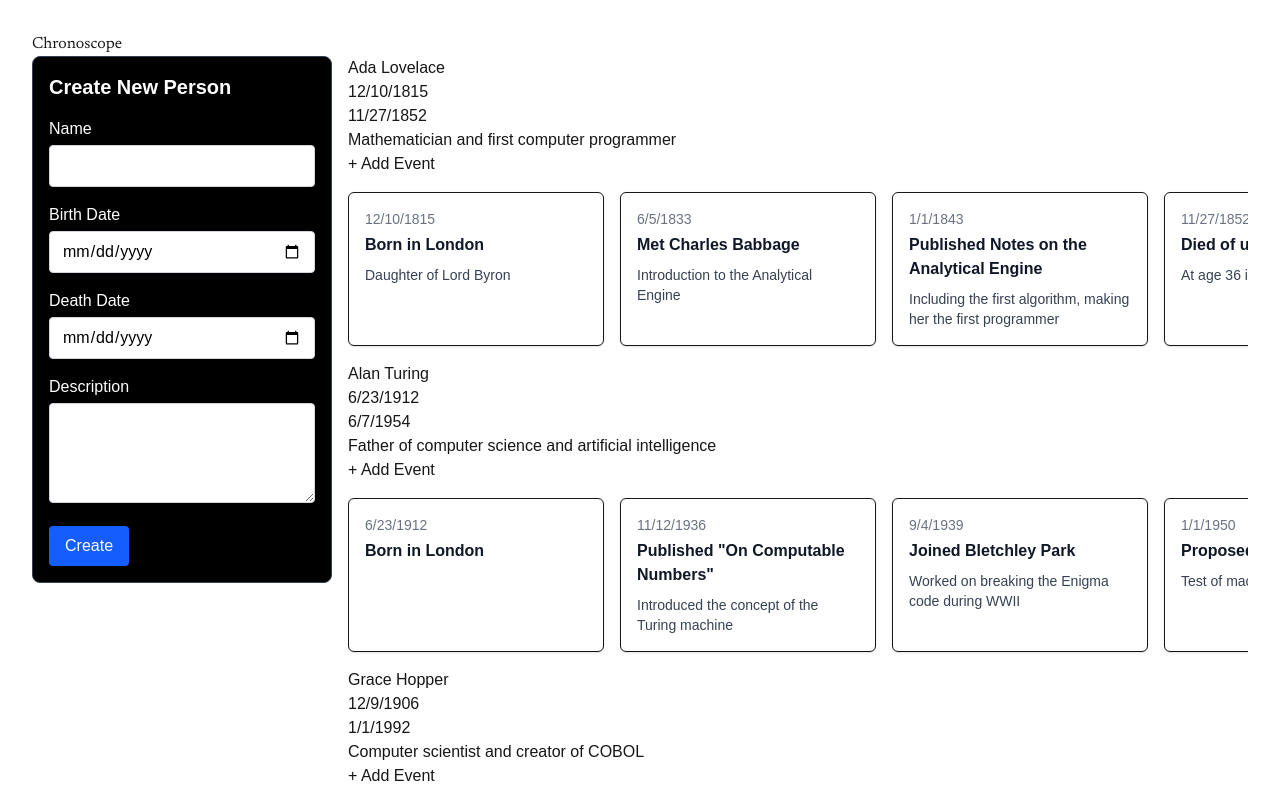
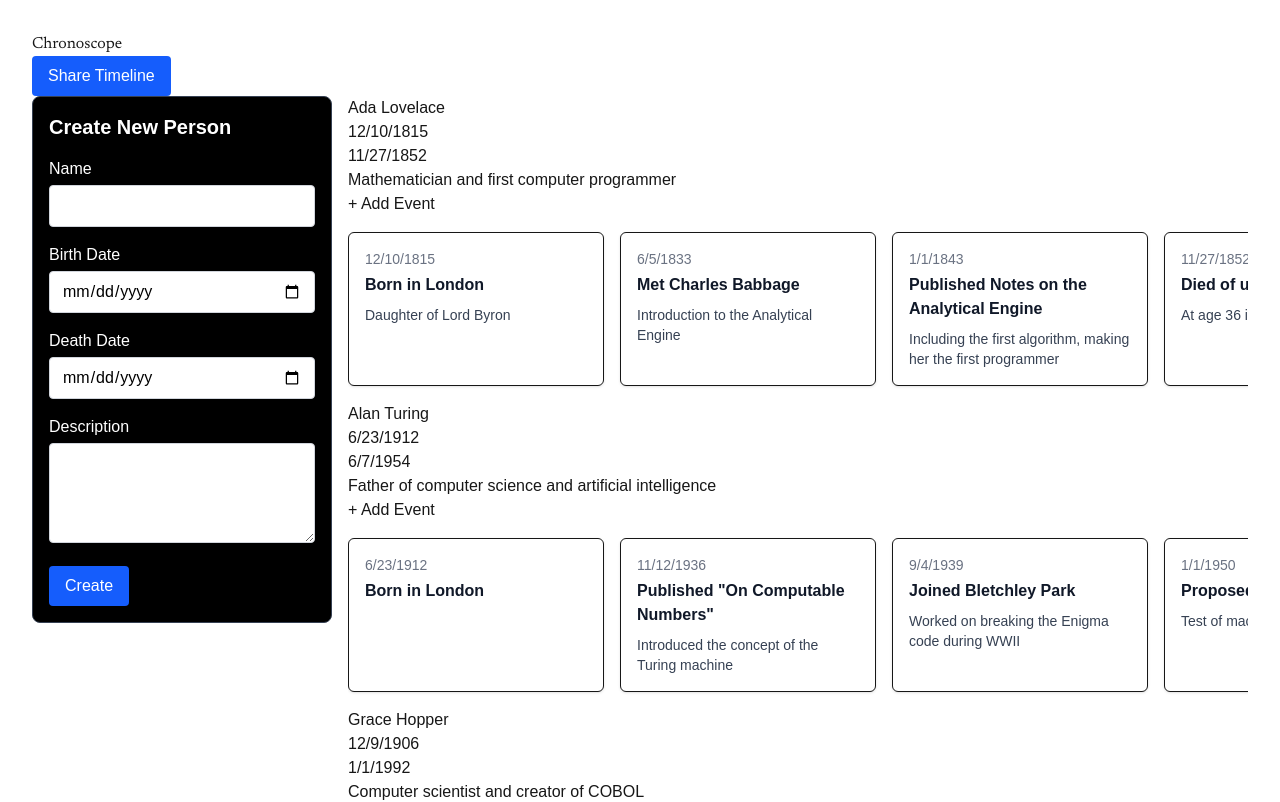
Before and after one commit to joelstransky/chronoscope, a Next.js app: page / in a window 1280 px wide. Shown: the top 802 px of the page. Built offline with nearby package versions, Linux system fonts and the light colour scheme.

Commit message:
share button

```diff
--- a/app/page.tsx
+++ b/app/page.tsx
@@ -1,4 +1,5 @@
 import { Newsreader } from "next/font/google";
+import ShareButton from "@/components/ShareButton";
 import CreatePersonForm from "@/components/timeline/CreatePersonForm";
 import Person from "@/components/timeline/Person";
 import { getAllPeople, getPersonsByIds } from "@/lib/data-store";
@@ -21,6 +22,7 @@ export default async function HomePage(props: {
   return (
     <main className="min-h-screen p-8">
       <h1 className={newsreader.className}>Chronoscope</h1>
+      <ShareButton />
       <div className="grid grid-cols-1 lg:grid-cols-[300px_1fr] gap-4">
         <div>
           <CreatePersonForm />
--- /dev/null
+++ b/components/ShareButton.tsx
@@ -0,0 +1,32 @@
+'use client';
+
+import { useState } from 'react';
+
+export default function ShareButton() {
+  const [copied, setCopied] = useState(false);
+
+  const handleShare = async () => {
+    try {
+      // Copy current URL to clipboard
+      await navigator.clipboard.writeText(window.location.href);
+
+      // Show feedback
+      setCopied(true);
+
+      // Reset after 2 seconds
+      setTimeout(() => setCopied(false), 2000);
+    } catch (error) {
+      console.error('Failed to copy:', error);
+    }
+  };
+
+  return (
+    <button
+      type="button"
+      onClick={handleShare}
+      className="px-4 py-2 bg-blue-600 text-white rounded hover:bg-blue-700 transition-colors"
+    >
+      {copied ? '✓ Copied!' : 'Share Timeline'}
+    </button>
+  );
+}
```
Lines whose indentation alone changed are shown as unchanged.
